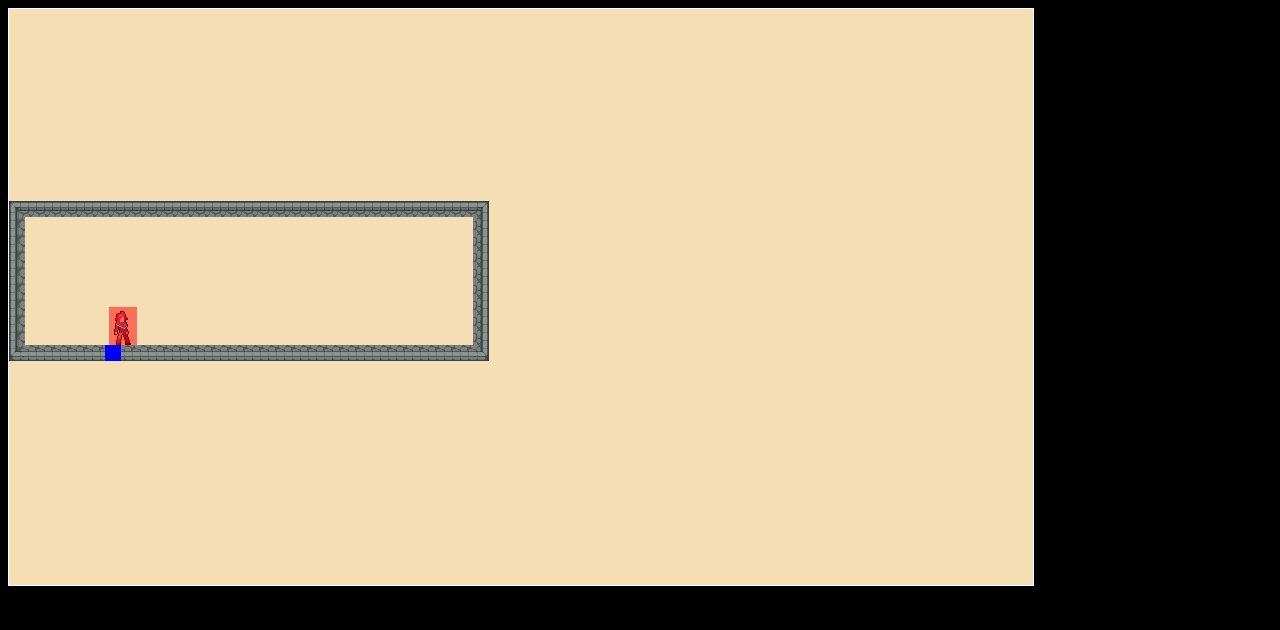
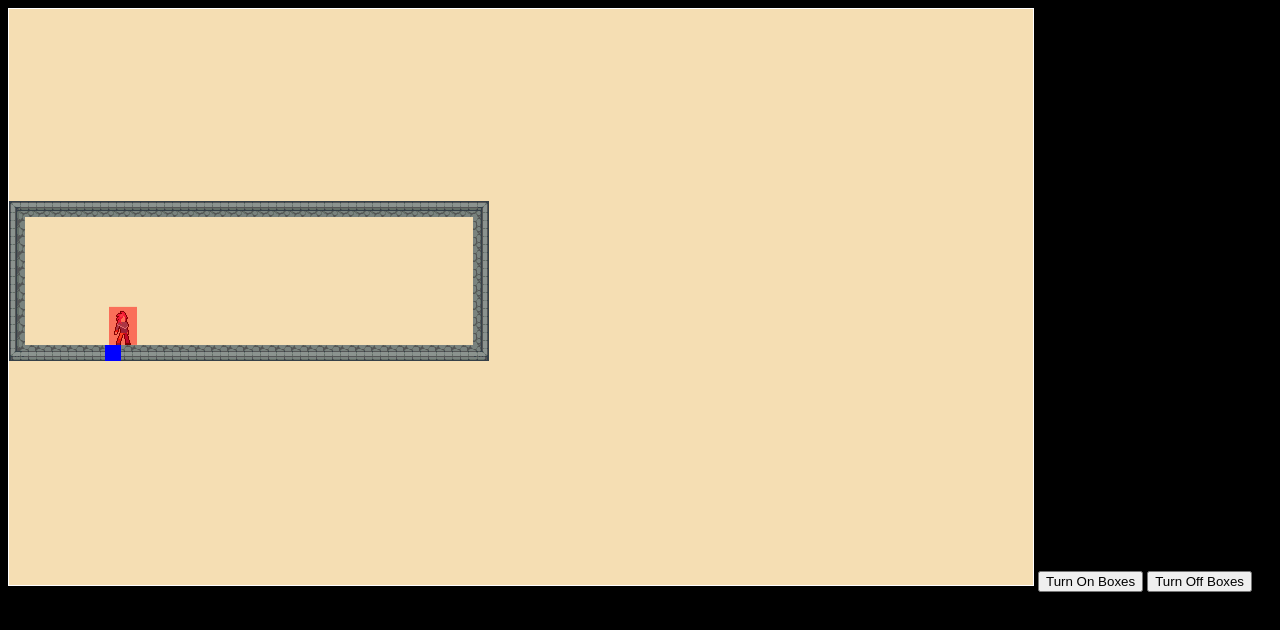
Before and after one commit to JuszJo/multi-room-game, a plain HTML site: page index.html in a window 1280 px wide. Drawn offline with Linux system fonts and the light colour scheme.

Commit message:
added methods to enable and disable hit and collision boxes

```diff
--- a/classes/Player.js
+++ b/classes/Player.js
@@ -1,35 +1,44 @@
 //define a player class
 class Player extends Sprite {
-    constructor(x, y, width, height, {collisionBlocks, frameAmountX, frameAmountY}) {
-        super({imageSrc: "../images/player/Punk_idle.png", frameAmountX, frameAmountY})
+    constructor(x, y, width, height, {collisionBlocks, frameAmountX, frameAmountY, animations}) {
+        super({imageSrc: "../images/player/Punk_idle.png", frameAmountX, frameAmountY, animations})
         this.position = {
             x: x,
             y: y
         }
-
         this.velocity = {
             x: 0,
             y: 0
         }
-
         //future reference
         // this.width = width;
         // this.height = height;
+        this.gravity = 1;
+        this.collisionBlocks = collisionBlocks;
+        this.boxes = true;
+    }
 
-        this.gravity = 1;
+    turnOffBoxes() {
+        this.boxes = false;
+    }
 
-        this.collisionBlocks = collisionBlocks;
+    turnOnBoxes() {
+        this.boxes = true;
     }
 
     drawBoundingbox() {
+        if(this.boxes) {
             //draw bounding box
             drawingSurface.fillStyle = "rgb(0, 0, 255, 0.5)";
             drawingSurface.fillRect(this.position.x, this.position.y, this.width, this.height);
         }
+    }
 
     drawHitbox() {
+        if(this.boxes) {
             drawingSurface.fillStyle = "rgb(255, 0, 0, 0.5)";
             drawingSurface.fillRect(this.hitbox.position.x, this.hitbox.position.y, this.hitbox.width, this.hitbox.height)
+        }
     }
 
     updateHitbox() {
@@ -49,8 +58,10 @@ class Player extends Sprite {
     }
 
     showCollisionArea(block) {
+        if(this.boxes) {
             drawingSurface.fillStyle = "blue";
             drawingSurface.fillRect(block.position.x, block.position.y, block.width, block.height)
+        }
     }
 
     checkCollisionsX() {
@@ -109,6 +120,14 @@ class Player extends Sprite {
         }
     }
 
+    switchSprite(name) {
+        if(this.image == this.animations[name].image) return
+        this.currentFrame = 0;
+        this.image = this.animations[name].image;
+        this.frameAmountX = this.animations[name].frameAmountX;
+        this.frameBuffer = this.animations[name].frameBuffer;
+    }
+
     //draw rectangle function
     // draw() {
     //     drawingSurface.fillStyle = "red";
--- a/classes/Sprite.js
+++ b/classes/Sprite.js
@@ -1,6 +1,6 @@
 //define sprite class
 class Sprite {
-    constructor({position, imageSrc, frameAmountX = 1, frameAmountY = 1}) {
+    constructor({position, imageSrc, frameAmountX = 1, frameAmountY = 1, animations}) {
         this.position = position;
         this.image = new Image();
         this.loaded = false;
@@ -15,6 +15,16 @@ class Sprite {
         this.currentFrame = 0;
         this.elapsedFrames = 0;
         this.frameBuffer = 6;
+        this.animations = animations
+
+        if(this.animations) {
+            for (let key in this.animations) {
+                const image = new Image();
+                image.src = this.animations[key].imageSrc;
+                this.animations[key].image = image;
+            }
+        }
+
     }
 
     updateFrames() {
--- a/index.html
+++ b/index.html
@@ -18,6 +18,8 @@
 </head>
 <body>
     <canvas width="1024" height="576"></canvas>
+    <button onclick="turnOnBoxes()">Turn On Boxes</button>
+    <button onclick="turnOffBoxes()">Turn Off Boxes</button>
 </body>
 <script src="./utils/utils.js"></script>
 <script src="./data/collision.js"></script>
--- a/script.js
+++ b/script.js
@@ -18,7 +18,22 @@ const backgroundImage = new Sprite({
 //create a new instance of the player class
 const player = new Player(100, 250, 20, 20, {collisionBlocks,
     frameAmountX: 4,
-    frameAmountY: 1
+    frameAmountY: 1,
+    animations: {
+        idle: {
+            frameAmountX: 4,
+            frameAmountY: 1,
+            loop: true,
+            imageSrc: "./images/player/Punk_idle.png"
+        },
+        runRight: {
+            frameAmountX: 6,
+            frameAmountY: 1,
+            frameBuffer: 6,
+            loop: true,
+            imageSrc: "./images/player/Punk_run.png"
+        }
+    }
 })
 
 const keys = {
@@ -52,8 +67,17 @@ function animate() {
     player.velocity.x = 0;
 
     //check keys pressed
-    if(keys.a.pressed) player.velocity.x = -5;
-    else if(keys.d.pressed) player.velocity.x = 5;
+    if(keys.a.pressed) {
+        player.switchSprite("runRight");
+        player.velocity.x = -5;
+    }
+    else if(keys.d.pressed) {
+        player.switchSprite("runRight");
+        player.velocity.x = 5
+    }
+    else {
+        player.switchSprite("idle")
+    }
 
     //call draw and update function
     player.draw()
--- a/utils/utils.js
+++ b/utils/utils.js
@@ -23,3 +23,11 @@ function createObjectsFrom2D(array) {
     })
     return objects;
 }
+
+function turnOffBoxes() {
+    player.turnOffBoxes();
+}
+
+function turnOnBoxes() {
+    player.turnOnBoxes();
+}
```
Lines whose indentation alone changed are shown as unchanged.
